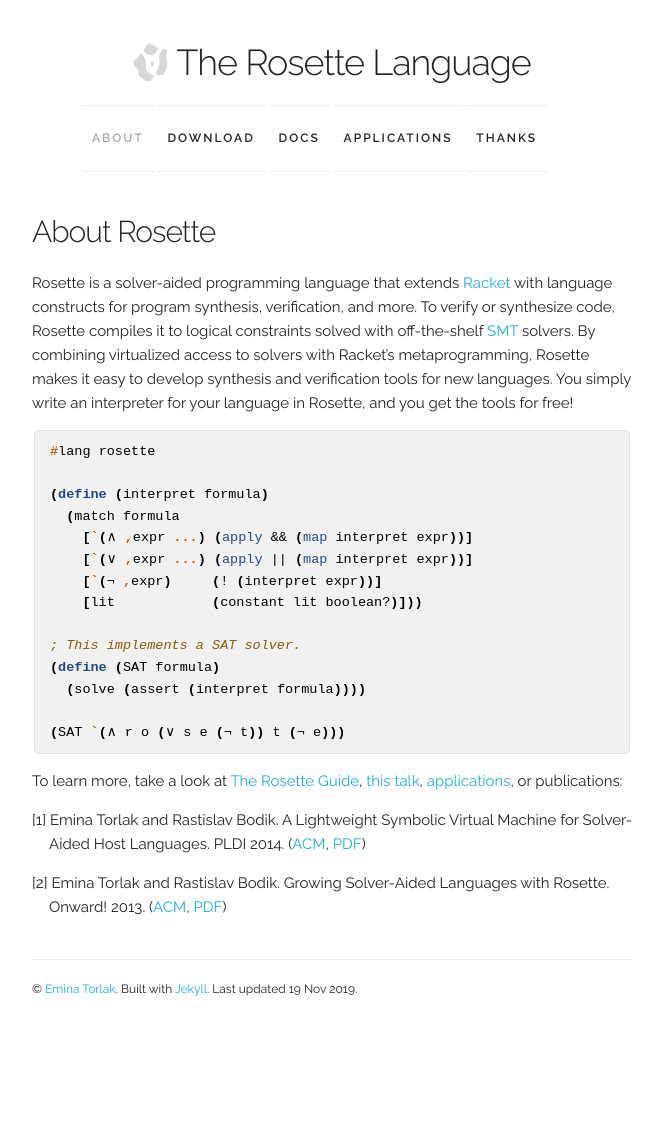
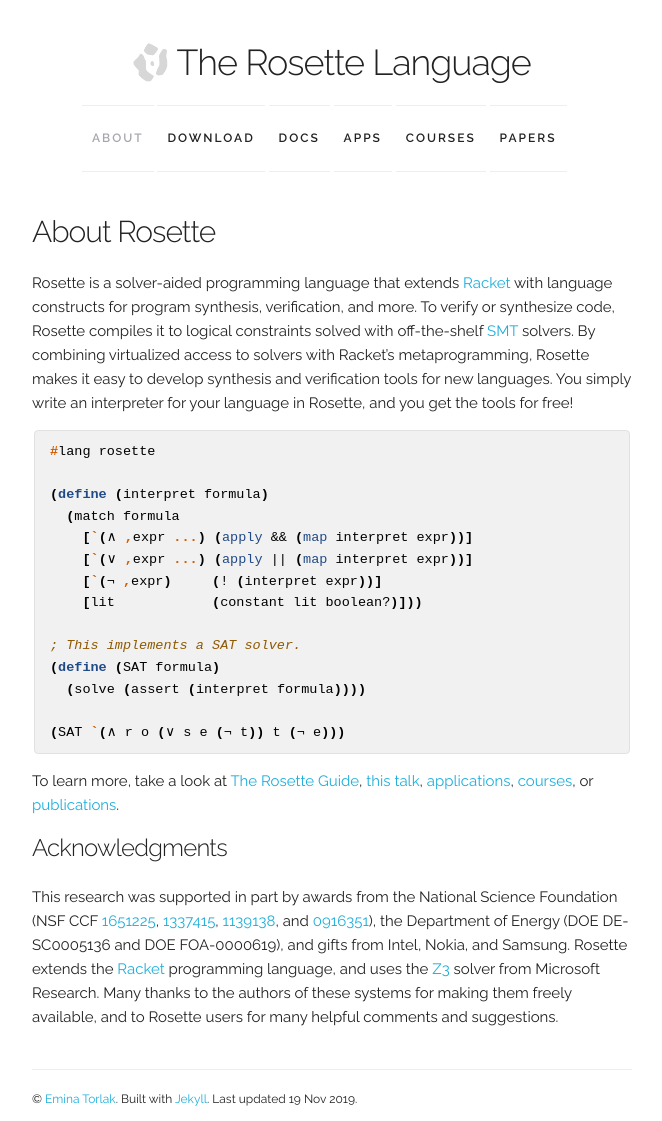
Before and after one commit to emina/rosette, a Jekyll site: the page built from index.md, in a window 1280 px wide. Shown: the whole page, without its empty margins (308-970 px from the left). Built offline with Jekyll 4.4.1, drawn with Linux system fonts in a browser that asks for light colours; nearby versions of some CDN libraries; before the commit the page ends 1012 px from its top, so only the background shows below that.

Commit message:
Add courses and papers.

```diff
--- a/_layouts/default.html
+++ b/_layouts/default.html
@@ -39,8 +39,9 @@
         <li><a class="{% if page.url == '/' %}active{% endif %}" href="{{ site.baseurl }}/index.html">About</a></li>
         <li><a href="https://github.com/emina/rosette">Download</a></li>
         <li><a href="https://docs.racket-lang.org/rosette-guide/index.html" target="_blank">Docs</a></li>
-        <li><a class="{% if page.url == '/apps.html' %}active{% endif %}" href="{{ site.baseurl }}/apps.html">Applications</a></li>
-        <li><a class="{% if page.url == '/acks.html' %}active{% endif %}" href="{{ site.baseurl }}/acks.html">Thanks</a></li>
+        <li><a class="{% if page.url == '/apps.html' %}active{% endif %}" href="{{ site.baseurl }}/apps.html">Apps</a></li>
+        <li><a class="{% if page.url == '/courses.html' %}active{% endif %}" href="{{ site.baseurl }}/courses.html">Courses</a></li>
+        <li><a class="{% if page.url == '/pubs.html' %}active{% endif %}" href="{{ site.baseurl }}/pubs.html">Papers</a></li>
       </ul>
     </nav>
   </header>
--- a/index.md
+++ b/index.md
@@ -33,9 +33,22 @@
 
 To learn more, take a look at [The Rosette Guide](https://docs.racket-lang.org/rosette-guide/index.html),
 [this talk](https://www.youtube.com/watch?v=KpDyuMIb_E0&index=25&list=PLZdCLR02grLp4W4ySd1sHPOsK83gvqBQp),
-[applications](apps.html), or publications:
+[applications](apps.html), [courses](courses.html), or [publications](pubs.html).
 
-{: .bibliography}
-* [1] Emina Torlak and Rastislav Bodik. A Lightweight Symbolic Virtual Machine for Solver-Aided Host Languages. PLDI 2014.
-([ACM](http://dl.acm.org/citation.cfm?id=2594340), [PDF](http://homes.cs.washington.edu/~emina/pubs/rosette.pldi14.pdf))
-* [2] Emina Torlak and Rastislav Bodik. Growing Solver-Aided Languages with Rosette. Onward! 2013. ([ACM](http://dl.acm.org/citation.cfm?id=2509586), [PDF](http://homes.cs.washington.edu/~emina/pubs/rosette.onward13.pdf))
+
+### Acknowledgments
+
+This research was supported in part by awards from the National Science
+Foundation (NSF CCF [1651225][], [1337415][], [1139138][], and [0916351][]), the
+Department of Energy (DOE DE-SC0005136 and DOE FOA-0000619), and gifts from
+Intel, Nokia, and Samsung. Rosette extends the [Racket](http://racket-lang.org/)
+programming language, and uses the [Z3](https://github.com/Z3Prover/z3) solver
+from Microsoft Research. Many thanks to the authors of these systems for making
+them freely available, and to Rosette users for many helpful comments and
+suggestions.
+
+
+[0916351]: https://www.nsf.gov/awardsearch/showAward?AWD_ID=0916351
+[1139138]: https://www.nsf.gov/awardsearch/showAward?AWD_ID=1139138
+[1337415]: https://www.nsf.gov/awardsearch/showAward?AWD_ID=1337415
+[1651225]: https://www.nsf.gov/awardsearch/showAward?AWD_ID=1651225
```
Also changed, not shown: _data/bib.json (added, +56 -0 lines), acks.md (deleted, +0 -21 lines), apps.md (+2 -0 lines), courses.md (added, +39 -0 lines), pubs.md (added, +12 -0 lines).
